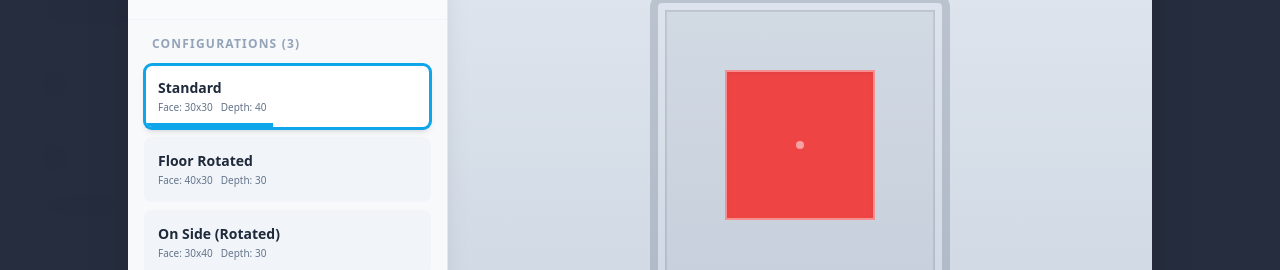
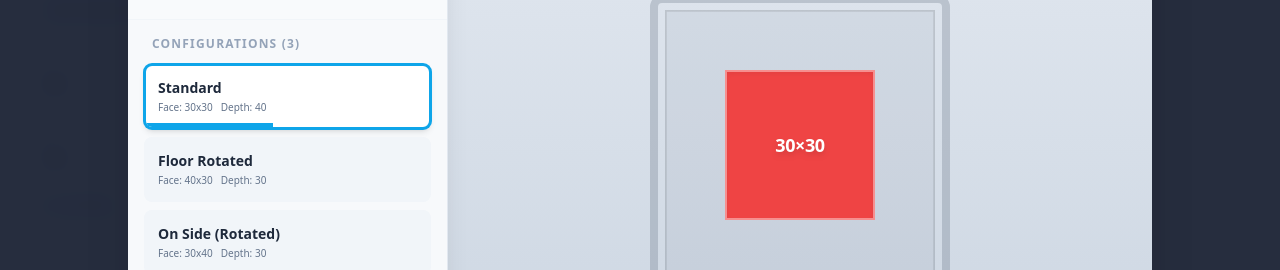
Before and after one commit to Ra-Kill/Container-Package-Loader, a React (Vite) app: page / in a window 1280 px wide. Both pictures are taken after a click on the button "How to load?". Shown: the part 215-485 px from the top of the page. Built offline with nearby package versions, Linux system fonts and the light colour scheme.

Commit message:
Added dimensions in Orientation Guide

```diff
--- a/components/OrientationGuide.tsx
+++ b/components/OrientationGuide.tsx
@@ -46,11 +46,14 @@ const AnimatedBox = ({
     // Normalize size to fit nicely in the view while preserving Aspect Ratio
     const maxDim = Math.max(dims.l, dims.w, dims.h);
     const scale = 200 / maxDim;
-    const l = dims.l * scale;
-    const w = dims.w * scale;
-    const h = dims.h * scale;
+    const l = dims.l * scale; // Scaled Depth
+    const w = dims.w * scale; // Scaled Width
+    const h = dims.h * scale; // Scaled Height
 
     const isLoaded = phase === 'load' || phase === '2d';
+
+    // Helper for text style
+    const labelStyle = "text-white font-bold drop-shadow-md text-sm md:text-lg tabular-nums tracking-tight flex items-center justify-center h-full w-full";
 
     const boxStyle: React.CSSProperties = {
         width: w, height: h,
@@ -67,28 +70,41 @@ const AnimatedBox = ({
 
     return (
         <div className="absolute top-1/2 left-1/2" style={boxStyle}>
-            {/* Front */}
+            {/* Front Face (Width x Height) */}
             <div className="absolute flex items-center justify-center border-2 border-white/40 shadow-inner backface-visible"
                  style={{ width: w, height: h, backgroundColor: color, transform: `translateZ(${l/2}px)` }}>
-                 <div className="w-2 h-2 rounded-full bg-white/50"></div>
+                 <span className={labelStyle}>{dims.w}×{dims.h}</span>
             </div>
-            {/* Back */}
-            <div className="absolute border border-white/20 backface-visible"
-                 style={{ width: w, height: h, backgroundColor: color, filter: 'brightness(60%)', transform: `rotateY(180deg) translateZ(${l/2}px)` }} />
-            {/* Right */}
+
+            {/* Back Face (Width x Height) - Flipped */}
+            <div className="absolute border border-white/20 backface-visible flex items-center justify-center"
+                 style={{ width: w, height: h, backgroundColor: color, filter: 'brightness(60%)', transform: `rotateY(180deg) translateZ(${l/2}px)` }}>
+                 {/* Text is mirrored on back unless we flip it inside, but usually back is hidden. We can hide text or flip it. */}
+            </div>
+
+            {/* Right Face (Length x Height) */}
             <div className="absolute border border-white/20 flex items-center justify-center backface-visible"
                  style={{ width: l, height: h, left: (w-l)/2, backgroundColor: color, filter: 'brightness(80%)', transform: `rotateY(90deg) translateZ(${w/2}px)` }}>
+                 <span className={labelStyle}>{dims.l}×{dims.h}</span>
             </div>
-            {/* Left */}
-            <div className="absolute border border-white/20 backface-visible"
-                 style={{ width: l, height: h, left: (w-l)/2, backgroundColor: color, filter: 'brightness(80%)', transform: `rotateY(-90deg) translateZ(${w/2}px)` }} />
-            {/* Top */}
+
+            {/* Left Face (Length x Height) */}
+            <div className="absolute border border-white/20 backface-visible flex items-center justify-center"
+                 style={{ width: l, height: h, left: (w-l)/2, backgroundColor: color, filter: 'brightness(80%)', transform: `rotateY(-90deg) translateZ(${w/2}px)` }}>
+                 <span className={labelStyle}>{dims.l}×{dims.h}</span>
+            </div>
+
+            {/* Top Face (Width x Length) */}
             <div className="absolute border border-white/20 flex items-center justify-center backface-visible"
                  style={{ width: w, height: l, top: (h-l)/2, backgroundColor: color, filter: 'brightness(110%)', transform: `rotateX(90deg) translateZ(${h/2}px)` }}>
+                 <span className={labelStyle}>{dims.w}×{dims.l}</span>
             </div>
-            {/* Bottom */}
-            <div className="absolute border border-white/20 backface-visible"
-                 style={{ width: w, height: l, top: (h-l)/2, backgroundColor: color, filter: 'brightness(40%)', transform: `rotateX(-90deg) translateZ(${h/2}px)` }} />
+
+            {/* Bottom Face (Width x Length) */}
+            <div className="absolute border border-white/20 backface-visible flex items-center justify-center"
+                 style={{ width: w, height: l, top: (h-l)/2, backgroundColor: color, filter: 'brightness(40%)', transform: `rotateX(-90deg) translateZ(${h/2}px)` }}>
+                 <span className={labelStyle}>{dims.w}×{dims.l}</span>
+            </div>
         </div>
     );
 };
```
